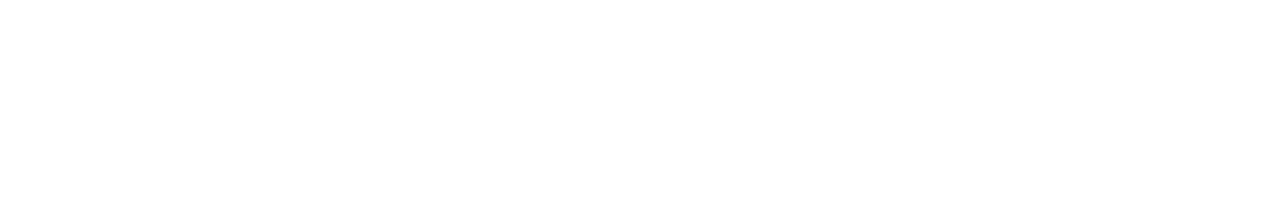
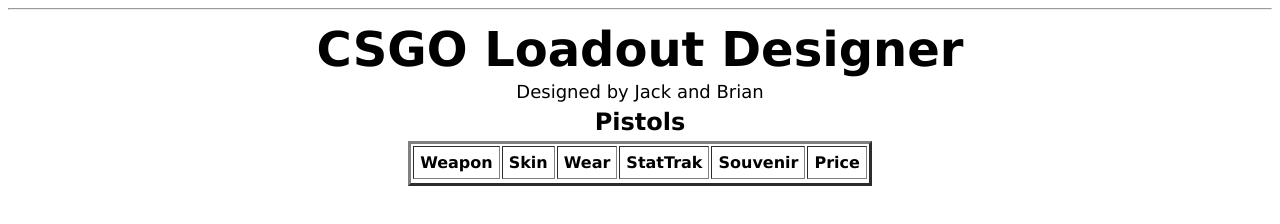
Before and after one commit to brianjl23/LoadoutDesigner, a plain HTML site: page index.html in a window 1280 px wide. Drawn offline with Linux system fonts and the light colour scheme.

Commit message:
Added Tables

```diff
--- a/index.html
+++ b/index.html
@@ -1,5 +1,42 @@
 <html>
+<font face="verdana">
+<form name="skins">
+<table align="center">
 
+<tr>
+<th><center><font size="8">CSGO Loadout Designer</font></center></th>
+</tr>
 
+<tr>
+<td><center><font size="4">Designed by Jack and Brian</font></center></td>
+</tr>
 
+<tr>
+<hr>
+</tr>
+
+<tr>
+<th><font size="5">Pistols</font></th>
+</tr>
+
+<tr>
+<table border="3" align="center" cellpadding="6">
+<tr>
+<th>Weapon</th>
+<th>Skin</th>
+<th>Wear</th>
+<th>StatTrak</th>
+<th>Souvenir</th>
+<th>Price</th>
+</tr>
+
+<tr>
+
+</tr>
+</table>
+</tr>
+
+</table>
+</form>
+</font>
 </html>
```
Also changed, not shown: 1 other file.
